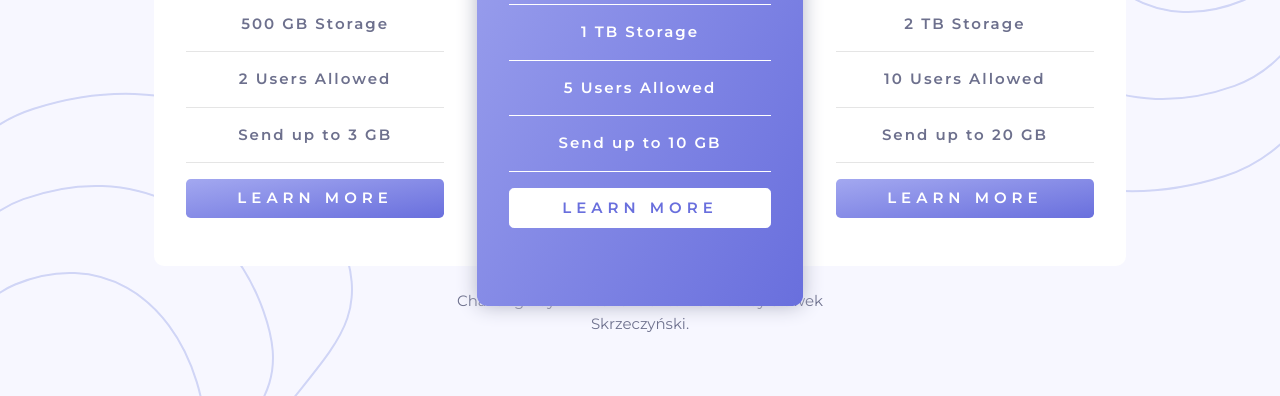
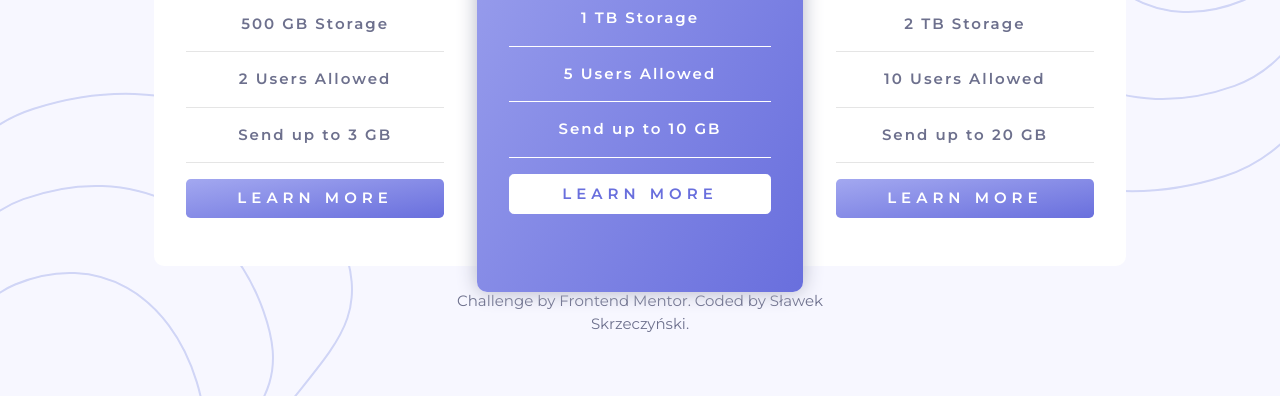
Before and after one commit to slawekSk13/pricing_component_toggle, a plain HTML site: page index.html in a window 1280 px wide. Shown: the part 465-861 px from the top of the page. Drawn offline with nearby package versions, Linux system fonts and the light colour scheme.

Commit message:
Add files via upload

```diff
--- a/styles.css
+++ b/styles.css
@@ -34,6 +34,7 @@ h3 {
 
 section {
   display: flex;
+  justify-content: center;
   align-items: center;
   align-self: center;
 }
@@ -51,6 +52,8 @@ section {
   flex: 34 200px;
   box-shadow: 0 0 20px #b3b5c6;
   z-index: 1;
+  position: relative;
+  bottom: 14px;
 }
 
 .purple-background .btn {
@@ -217,6 +220,8 @@ input:checked + .slider:before {
     box-shadow: none;
     z-index: 0;
     width: 320px;
+    position: relative;
+    bottom: 0;
   }
   .white-background {
     padding-top: 5%;
```
